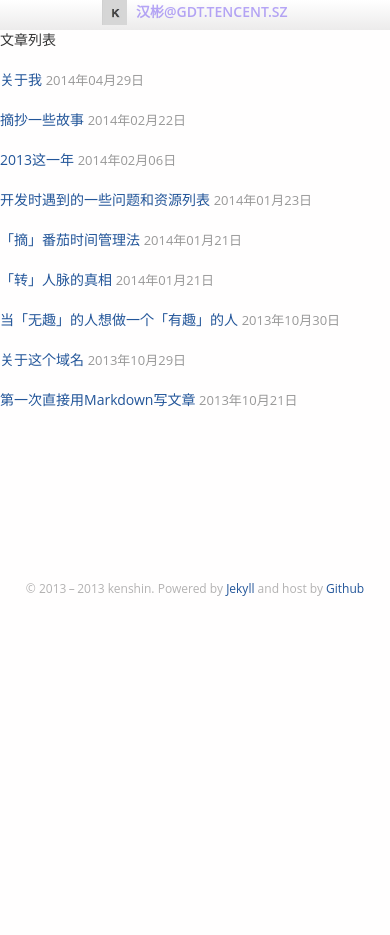
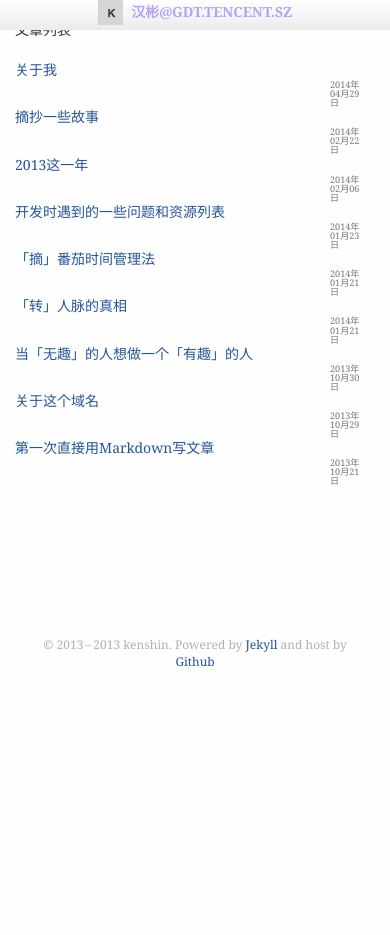
Before and after one commit to kenshinlin/archives, a Jekyll site: the page built from index.html, in a window 390 px wide. Built offline with Jekyll 4.4.1, drawn with Linux system fonts in a browser that asks for light colours; nearby versions of some CDN libraries; before the commit the page ends 900 px from its top, so only the background shows below that.

Commit message:
首页引入bootstrap

```diff
--- a/_layouts/index-layout.html
+++ b/_layouts/index-layout.html
@@ -7,14 +7,19 @@
       <meta name="baidu_union_verify" content="5bc4e79990445df3ff18b928d5771f86">
       <title>kenshin blog</title>
       <link rel="shortcut icon" href="http://iiris.us/favicon.ico" type="image/x-icon">
+     <link rel="stylesheet" type="text/css" href="http://cdn.bootcss.com/bootstrap/3.2.0/css/bootstrap.min.css">
      <link rel="stylesheet" type="text/css" href="/css/style.css">
+     <style type="text/css">
+      html,body{font-family:"Droid Serif",Georgia,"Times New Roman",STHeiti,serif;}
+     </style>
 </head>
 　　 <body>
-      <div class="index-wrap wrap">
-        <div class="content">
+      <div class="container">
+        <div class="row">
+          <div class="content col-xs-12 col-sm-9">
             {{content}}
           </div>
-        <div class="sider">
+          <div class="sider col-xs-12 col-sm-3">
               <div class="slef-info">
              	    <a href="/" class="avatar">
              	    	<img src="/img/Avatar.png" />
@@ -56,7 +61,7 @@
               </div>
 
           </div>
-
+        </div>
       <div class="copyright">© 2013 – 2013 kenshin. Powered by <a href="https://github.com/mojombo/jekyll">Jekyll</a> and host by <a href="https://github.com/yuguo">Github</a></div>
  </div>
       <script>
--- a/index.html
+++ b/index.html
@@ -7,11 +7,11 @@ isindex: 1
 <div class="title-panel"><i class="title-icon"></i><h1>文章列表</h1></div>
 <ul class="article-list">
 　　{% for post in site.posts %}
-　　	{% if post.draft != true %}
+　　	{% if post.draft != true && post.aboutme != true %}
 　　    <li>
 			<h2 class="relative">
-				<a href="{{ post.url }}" class="article-title">{{ post.title }}</a>
-				<span class="small post-date-rt">{{ post.date | date: "%Y年%m月%d日"}}</span>
+				<p><a href="{{ post.url }}" class="article-title">{{ post.title }}</a></p>
+				<p class="small col-xs-2 col-xs-offset-10">{{ post.date | date: "%Y年%m月%d日"}}</p>
 			</h2>
 			<div class="article-pre small">
 				{{ post.summary }}
```
Lines whose indentation alone changed are shown as unchanged.
